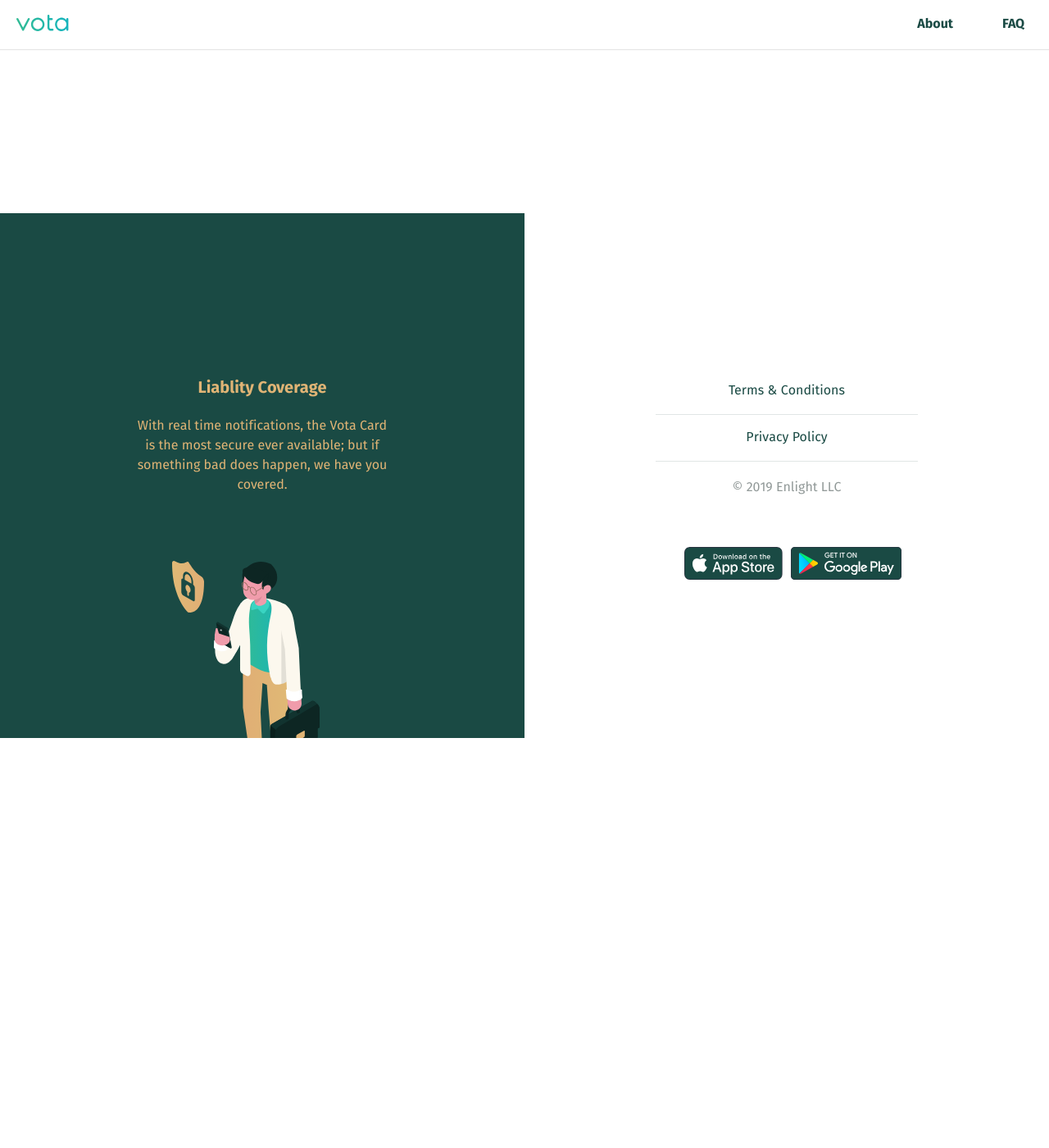
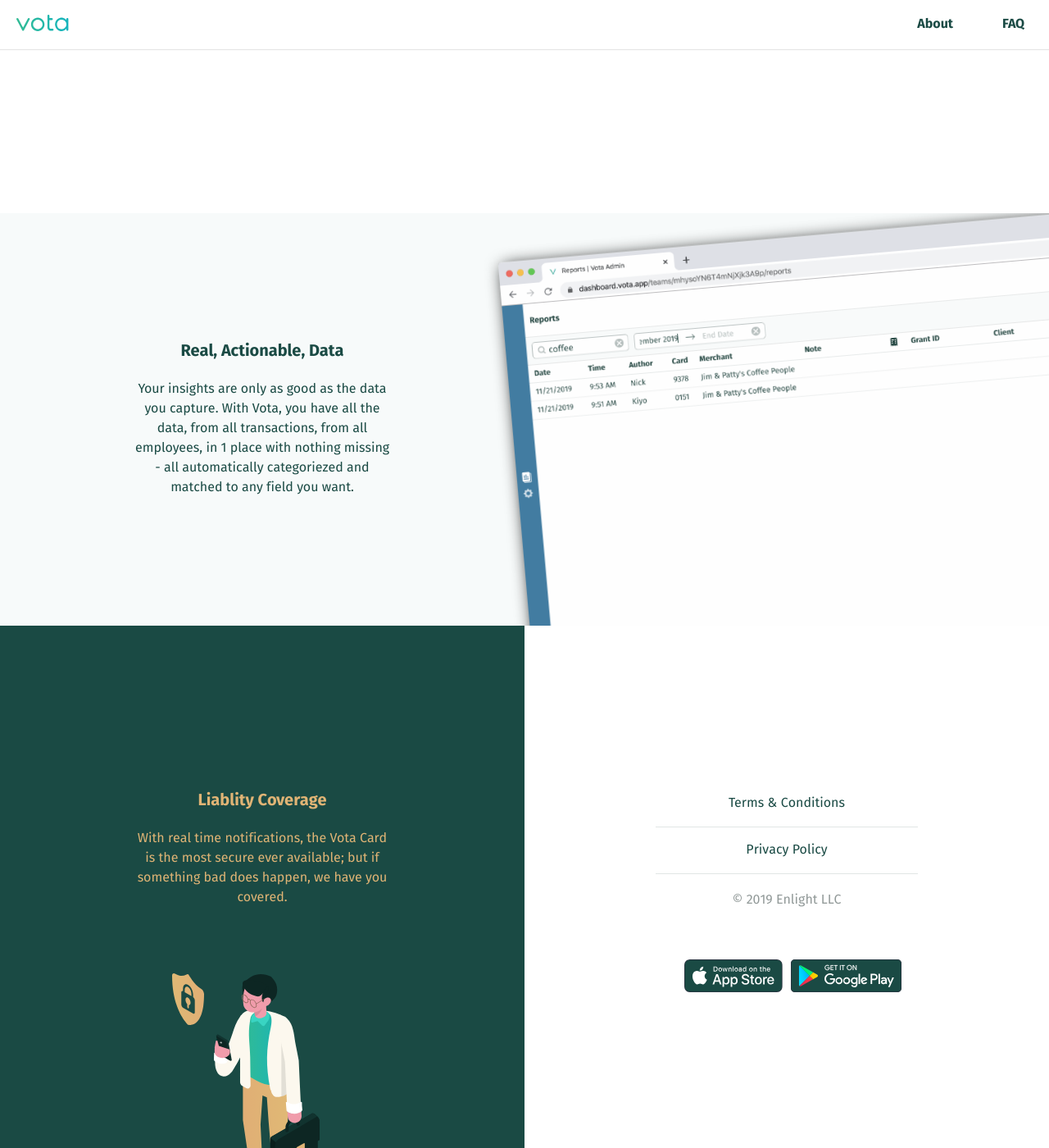
Before and after one commit to nfarina/vota-site, a Jekyll site: the page built from index.html, in a window 1280 px wide and 1400 px high, scrolled down 4618 px. Shown: the whole window at 82% size. Built offline with Jekyll 4.4.1, drawn with Linux system fonts in a browser that asks for light colours; before the commit the page ends 5518 px from its top, so only the background shows below that.

Commit message:
add dashboard

```diff
--- a/_sass/_home.scss
+++ b/_sass/_home.scss
@@ -433,6 +433,20 @@
         }
 
       }
+    }
+    &.data {
+      background:$color16;
+        .shot {
+          align-self: end;
+          bottom: -5.875rem;
+          position: relative;
+          right: -10rem;
+          margin-left: -13rem;
+          margin-top: -5.875rem;
+        }
+        .description {
+          margin: 7.5rem auto;
+        }
 
     }
 
@@ -569,6 +583,14 @@
 
 }
 
+#dashboard {
+  transform: rotate(-5deg);
+  filter: drop-shadow(5px 5px 10px black);
+  display: block;
+
+}
+
+
 #notif
   {
     transform: scale(0.1, 0.1);
--- a/index.html
+++ b/index.html
@@ -216,6 +216,16 @@
     </div>
   </section>
 
+  <section class="feature data row">
+    <div class="description col">
+      <h3>Real, Actionable, Data</h3>
+      <p class="small">Your insights are only as good as the data you capture. With Vota, you have all the data, from all transactions, from all employees, in 1 place with nothing missing - all automatically categoriezed and matched to any field you want.</p>
+    </div>
+    <div class="col shot">
+      <img src="/images/screenshots/dashboard/20246PM.gif" alt="" id="dashboard"/>
+    </div>
+  </section class="feature rewards reverse row">
+
   <section class="feature secure row">
     <div class="description col">
       <h3>Liablity Coverage</h3>
--- a/js/svgDraw.js
+++ b/js/svgDraw.js
@@ -205,4 +205,37 @@
                               .setTween(tweenConfetti)
                               .addTo(controller);
 
+
+  // dashboard scene:
+  // define images
+  var dashImages = [
+    "/images/screenshots/dashboard/1.gif",
+    "/images/screenshots/dashboard/2.gif",
+    "/images/screenshots/dashboard/3.gif",
+    "/images/screenshots/dashboard/4.gif",
+    "/images/screenshots/dashboard/5.gif",
+    "/images/screenshots/dashboard/6.gif",
+    "/images/screenshots/dashboard/7.gif",
+  ];
+
+  // TweenMax can tween any property of any object. We use this object to cycle through the array
+  var dashObj = {curImg: 0};
+
+  // create tween
+  var tweenDashboard = TweenMax.to(dashObj, 1,
+    {
+      curImg: dashImages.length + 1,	// animate propery curImg to number of images
+      roundProps: "curImg",				// only integers so it can be used as an array index
+      repeat: 0,									// repeat 3 times
+      immediateRender: true,			// load first image automatically
+      ease: Linear.easeNone,			// show every image the same ammount of time
+      onUpdate: function () {
+        $("#dashboard").attr("src", dashImages[dashObj.curImg]); // set the image source
+      }
+    }
+  );
+
+    var dashScene = new ScrollMagic.Scene({triggerElement: "#dashboard", duration: 600})
+                              .setTween(tweenDashboard)
+                              .addTo(controller);
 }
```
Also changed, not shown: images/screenshots/dashboard/1.gif (added), images/screenshots/dashboard/2.gif (added), images/screenshots/dashboard/3.gif (added), images/screenshots/dashboard/4.gif (added), images/screenshots/dashboard/5.gif (added), images/screenshots/dashboard/6.gif (added), images/screenshots/dashboard/7.gif (added).
